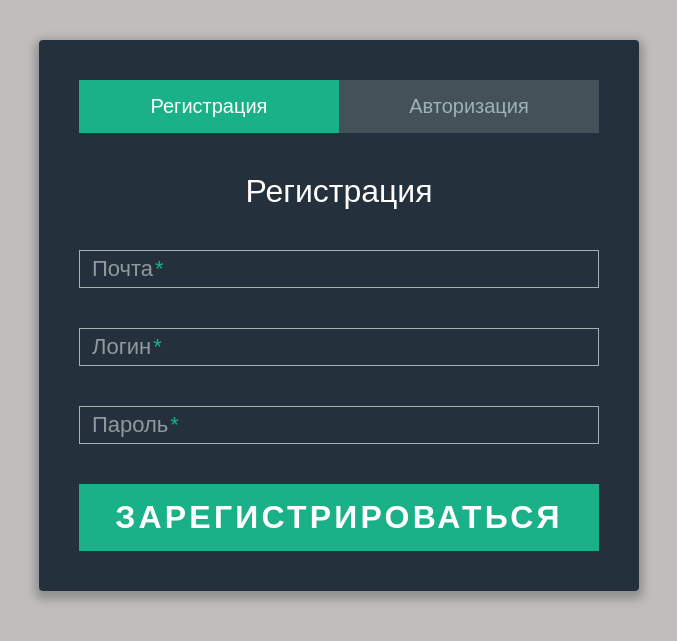
After one commit to Ryize/Obfuscator, a Flask app: page /register in a window 1280 px wide. The commit adds this page. Shown: the top 641 px of the page, without its empty margins (301-978 px from the left). Run offline with Flask 3, Linux system fonts and the light colour scheme.

Commit message:
feat: изменена структура проекта feat: добавлена Jinja

```diff
--- a/controller.py
+++ b/controller.py
@@ -7,7 +7,12 @@ from models import User
 
 @app.route('/')
 def index():
-    return render_template('index.html')
+    users = User.query.all()
+    title = 'Главная страница'
+    return render_template('index.html',
+                           persons=users,
+                           title=title,
+                           User=User)
 
 
 @app.route('/register', methods=['GET', 'POST'])
@@ -17,7 +22,7 @@ def register():
         username = request.form.get('login')
         password = request.form.get('password')
 
-        if check_auth_data(login, password):
+        if check_auth_data(username, password):
             user = User(email=email, login=username, password=password)
 
             db.session.add(user)
--- /dev/null
+++ b/templates/auth.html
@@ -0,0 +1,83 @@
+<!DOCTYPE html>
+<html lang="en">
+<head>
+    <meta charset="UTF-8">
+    <title>Вход в систему</title>
+    <link rel="stylesheet"
+          href="{{ url_for('static', filename='css/auth.css') }}">
+    <script src="https://ajax.googleapis.com/ajax/libs/jquery/3.7.1/jquery.min.js"></script>
+</head>
+<body>
+<div class="form">
+    <ul class="tab-group">
+        <li class="tab active"><a href="#signup">Регистрация</a></li>
+        <li class="tab"><a href="#login">Авторизация</a></li>
+    </ul>
+
+    <div class="tab-content">
+        <div id="signup">
+            <h1>Регистрация</h1>
+
+            <form action="{{ url_for('register') }}" method="post">
+
+                <div class="field-wrap">
+                    <label>
+                        Почта<span class="req">*</span>
+                    </label>
+                    <input type="email" required autocomplete="off" name="email"/>
+                </div>
+
+                <div class="field-wrap">
+                    <label>
+                        Логин<span class="req">*</span>
+                    </label>
+                    <input type="text" required autocomplete="off" name="login"/>
+                </div>
+
+                <div class="field-wrap">
+                    <label>
+                        Пароль<span class="req">*</span>
+                    </label>
+                    <input type="password" required autocomplete="off" name="password"/>
+                </div>
+
+                <button type="submit" class="button button-block"/>
+                Зарегистрироваться</button>
+
+            </form>
+
+        </div>
+
+        <div id="login">
+            <h1>С возвращением!</h1>
+
+            <form action="{{ url_for('login') }}" method="post">
+                <div class="field-wrap">
+                    <label>
+                        Почта<span class="req">*</span>
+                    </label>
+                    <input type="email" required autocomplete="off" name="email"/>
+                </div>
+
+                <div class="field-wrap">
+                    <label>
+                        Пароль<span class="req">*</span>
+                    </label>
+                    <input type="password" required autocomplete="off" name="password"/>
+                </div>
+
+{#                <p class="forgot"><a href="#">Forgot Password?</a></p>#}
+
+                <button class="button button-block"/>
+                Авторизоваться</button>
+
+            </form>
+
+        </div>
+
+    </div><!-- tab-content -->
+
+</div> <!-- /form -->
+<script src="{{ url_for('static', filename='js/script.js') }}"></script>
+</body>
+</html>
```
Also changed, not shown: templates/index.html (+20 -10 lines), templates/template/base.html (added, +19 -0 lines).
